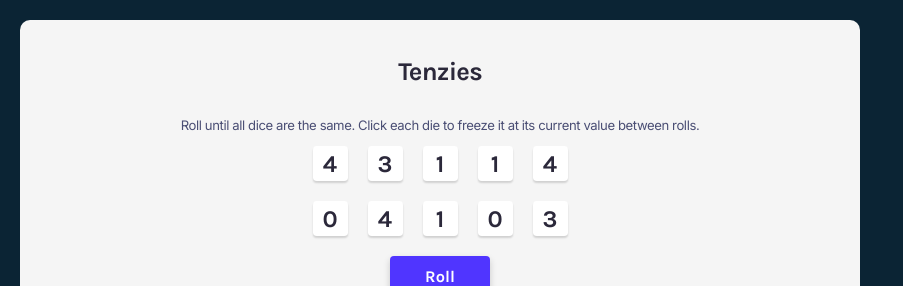
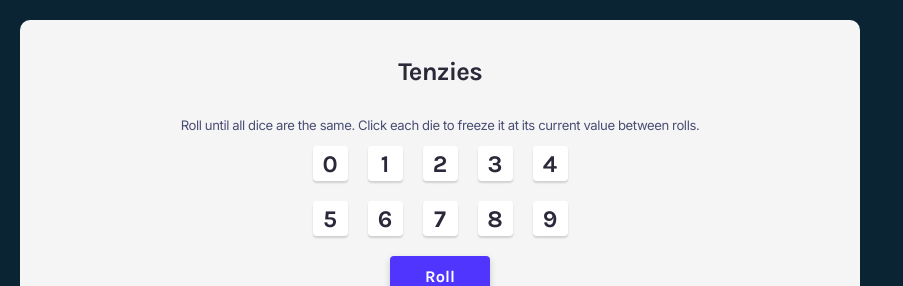
Before and after one commit to RandyPol/tenzies-app, a React (Create React App) app: page / in a window 1280 px wide. Shown: the top 286 px of the page, without its empty margins (0-903 px from the left). Built offline with nearby package versions, Linux system fonts and the light colour scheme.

Commit message:
Add a feature that toggles the dice that are selected.

```diff
--- a/src/App.css
+++ b/src/App.css
@@ -35,6 +35,9 @@
   column-gap: 20px;
   row-gap: 20px;
   /* background-color: #4a4e74; */
+  font-family: 'Karla';
+  font-weight: 700;
+  color: #2b283a;
 }
 
 .diceNum {
@@ -51,10 +54,17 @@
   /* background: #59e391; */
 }
 
-.diceNum h2 {
-  font-family: 'Karla';
-  font-weight: 700;
-  color: #2b283a;
+.isHeld {
+  display: flex;
+  justify-content: center;
+  align-items: center;
+  box-shadow: 0px 2px 2px rgba(0, 0, 0, 0.15);
+  border-radius: 3.81277px;
+  width: 35px;
+  height: 35px;
+  text-align: center;
+  cursor: pointer;
+  background: #59e391;
 }
 
 .container--button {
--- a/src/App.js
+++ b/src/App.js
@@ -18,8 +18,20 @@ function App() {
   }
   const reRoll = () => setDiceList(allNewDice())
 
+  const updateIsHeld = (diceId) => {
+    setDiceList((prev) => {
+      return prev.map((dice) => {
+        return dice.id !== diceId ? dice : { ...dice, isHeld: !dice.isHeld }
+      })
+    })
+  }
+
   const diceGroup = diceList.map((dice) => (
-    <Dice key={dice.id} num={dice.value} />
+    <Dice
+      key={dice.id}
+      dice={dice}
+      updateIsHeld={() => updateIsHeld(dice.id)}
+    />
   ))
 
   return (
--- a/src/components/Dice.js
+++ b/src/components/Dice.js
@@ -1,7 +1,11 @@
 import React from 'react'
 
-const Dice = ({ num }) => {
-  return <div className="diceNum"><h2>{num}</h2></div>
+const Dice = ({dice, updateIsHeld }) => {
+  return (
+    <div className={dice.isHeld ? 'isHeld' : 'diceNum'} onClick={updateIsHeld}>
+      <h2>{dice.id}</h2>
+    </div>
+  )
 }
 
 export default Dice
```
